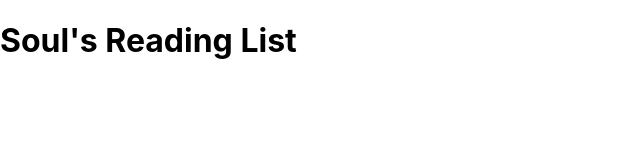
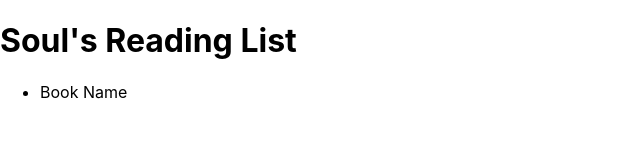
Before and after one commit to soulyana/graphql-stub-app, a React (Create React App) app in the folder client/: page / in a window 1280 px wide. Shown: the top 160 px of the page, without its empty margins (0-640 px from the left). Built offline with nearby package versions, Linux system fonts and the light colour scheme; the HTML template or start-up script is replaced by a standard one.

Commit message:
created book list component and display default data

```diff
--- a/client/src/App.js
+++ b/client/src/App.js
@@ -1,9 +1,13 @@
-import React from 'react';
+import React, { Component } from "react";
+
+//components
+import BookList from "./componenets/BookList";
 
 function App() {
   return (
-    <div id="Main">
+    <div id="main">
       <h1>Soul's Reading List</h1>
+      <BookList />
     </div>
   );
 }
--- /dev/null
+++ b/client/src/componenets/BookList.js
@@ -0,0 +1,17 @@
+import React, {Component} from 'react';
+
+class BookList extends Component {
+    render() {
+        return (
+            <div>
+                <ul id="book-list">
+                    <li>
+                        Book Name
+                    </li>
+                </ul>
+            </div>
+        )
+    };
+}
+
+export default BookList;
```
